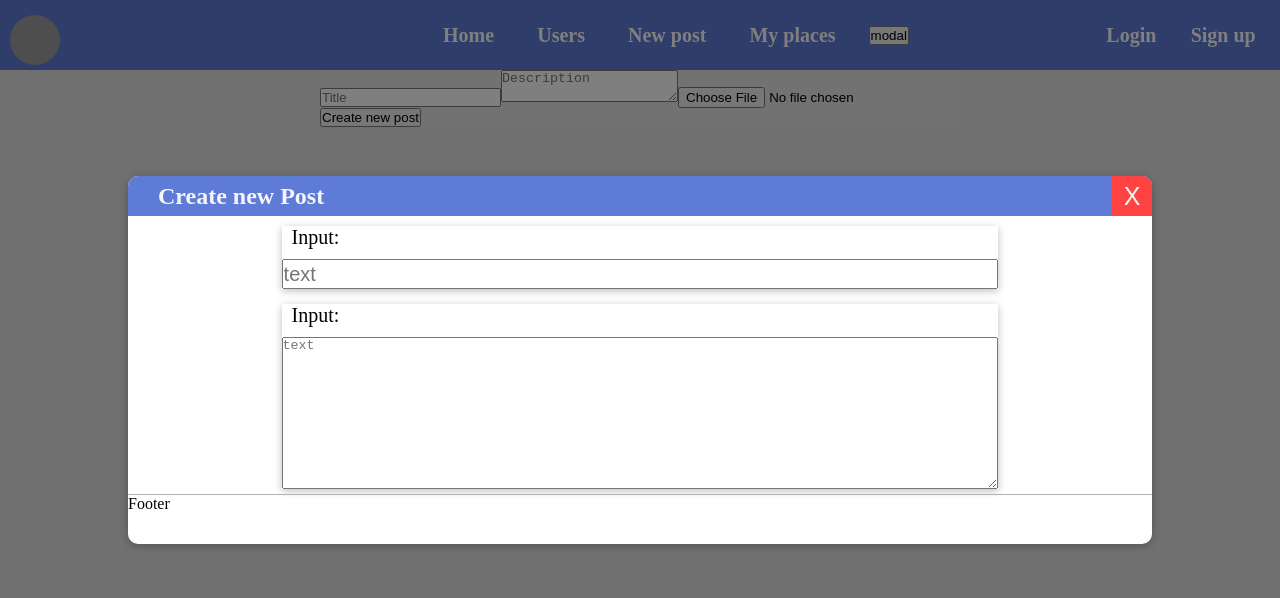
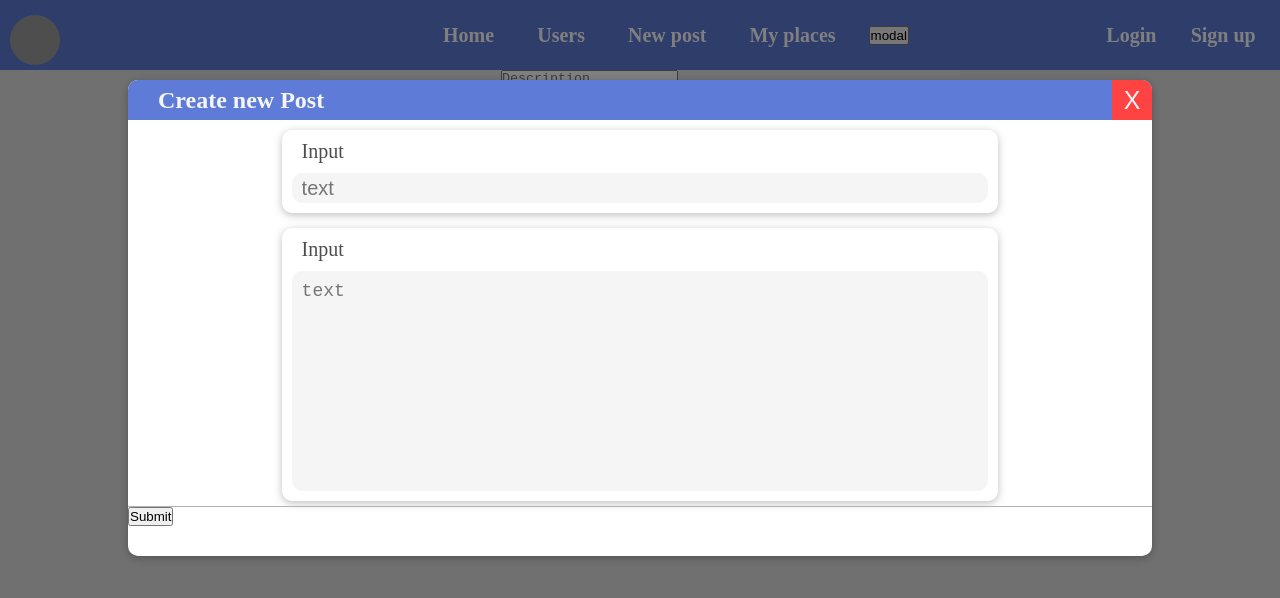
Before and after one commit to FilipStudeny/MERN---Blog-app, a React (Create React App) app in the folder frontend/: page /newpost in a window 1280 px wide. Both pictures are taken after a click on the button "modal". Shown: the top 598 px of the page. Built offline with nearby package versions, Linux system fonts and the light colour scheme; grey boxes are pictures that could not be loaded.

Commit message:
Input redesign

```diff
--- a/frontend/src/components/Input.tsx
+++ b/frontend/src/components/Input.tsx
@@ -5,14 +5,15 @@ import { InputProps } from '../components/props/props_Form'
 const Input = ( {inputID, element, title, inputType, placeHolderText, numberRows } : InputProps) => {
 
     const htmlElement = element === 'INPUT' ? (
-        <input className='form_input' id={inputID} type={inputType} placeholder={placeHolderText}/>
+        <input id={inputID} type={inputType} placeholder={placeHolderText}/>
     ) : (
         <textarea id={inputID} placeholder={placeHolderText} rows={numberRows || 10} />
     )
 
     return (
         <div className='form_element'>
-            <label>{title}:</label>
+            {title && <label>{title}</label>}
+
             {htmlElement}
         </div>
     )
--- a/frontend/src/components/Modal.tsx
+++ b/frontend/src/components/Modal.tsx
@@ -13,14 +13,14 @@ const ModalOverlay = ({title, onCancel, children } : modalProps) => {
                 <h2>{title}</h2>
                 <button onClick={onCancel}>X</button>
             </div>
-            <div className='modal_content'>
+
+            <form className='modal_content'>
                 {children}
+            </form>
+            <div className='modal_footer'>
+                <button>Submit</button>
             </div>
-            <div className='modal_footer'>
-                <p>
-                    Footer
-                </p>
-            </div>
+
 
         </div>
         </>
--- a/frontend/src/components/props/props_Form.tsx
+++ b/frontend/src/components/props/props_Form.tsx
@@ -2,7 +2,7 @@
 export interface InputProps{
     inputID: string
     element: string,
-    title: string,
+    title?: string,
     inputType: string,
     placeHolderText: string,
     value?: string,
--- a/frontend/src/styles/form.css
+++ b/frontend/src/styles/form.css
@@ -8,6 +8,8 @@
     flex-direction: column;
 
     box-shadow: 0 2px 8px rgba(0, 0, 0, 0.26);
+    padding: 10px 10px 10px 10px;
+    border-radius: 10px;
 
 }
 
@@ -16,12 +18,36 @@
 
     margin-bottom: 10px;
     margin-left: 10px;
+
+    color: rgb(77, 77, 77);
 }
 
 .form_element input{
     height: 30px;
 
     font-size: 20px;
-    color: grey;
+    color: rgb(77, 77, 77);
+
+    border-radius: 10px;
+    border: none;
+    padding: 10px 10px 10px 10px;
+    background-color: whitesmoke;
+
 
 }
+
+.form_element textarea{
+    font-size: 18px;
+    resize: none;
+
+    color: rgb(77, 77, 77);
+    border-radius: 10px;
+    border: none;
+
+    padding: 10px 10px 10px 10px;
+    background-color: whitesmoke;
+}
+
+.form_element textarea:focus, .form_element input:focus{
+    outline: 2px solid rgb(95, 123, 216);
+}
--- a/frontend/src/styles/modal.css
+++ b/frontend/src/styles/modal.css
@@ -1,7 +1,7 @@
 .modal{
     z-index: 100;
     position: fixed;
-    top: 22vh;
+    top: 10vh;
     left: 10%;
     width: 80%;
     background: white;
```
